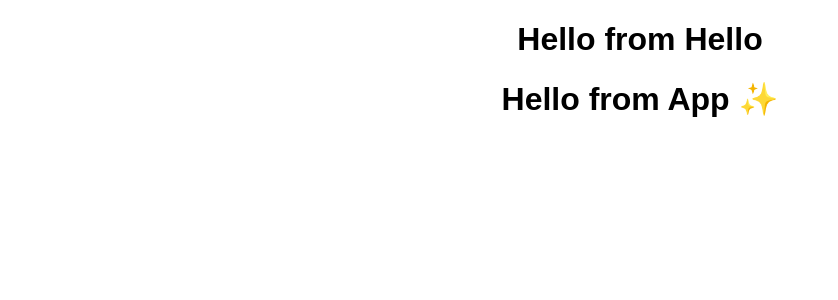
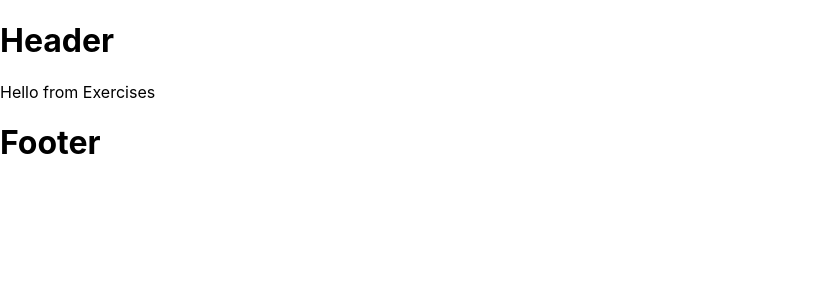
Before and after one commit to neandertalecj/react-material-ui-execisses, a React (Create React App) app: page / in a window 1280 px wide. Shown: the top 300 px of the page, without its empty margins (0-838 px from the left). Built offline with nearby package versions, Linux system fonts and the light colour scheme.

Commit message:
1-st lesson finished

```diff
--- a/src/App.js
+++ b/src/App.js
@@ -1,20 +1,15 @@
-import React, { Component } from 'react';
-// import logo from './logo.svg';
-// import './App.css';
-import Hello from './components/Hello'
-
-const styles = {
-  fontFamily: "sans-serif",
-  textAlign: "center"
-}
+import React, { Component, Fragment } from 'react';
+import { Header, Footer} from './components/layouts'
+import Exercises from './components/exercises'
 
 class App extends Component {
   render() {
     return (
-      <div style={styles}>
-        <Hello name='Hello from Hello' />
-        <h1>Hello from App {"\u2728"}</h1>
-      </div>
+      <Fragment>
+        <Header />
+        <Exercises />
+        <Footer />
+      </Fragment>
     );
   }
 }
--- /dev/null
+++ b/src/components/exercises/index.js
@@ -0,0 +1,6 @@
+import React from 'react';
+
+export default props =>
+    <div>
+        Hello from Exercises
+    </div>
--- a/src/components/Hello.jsx
+++ b/src/components/layouts/Footer.jsx
@@ -1,12 +1,12 @@
 import React, { Component } from 'react';
 
-class Hello extends Component {
+class Footer extends Component {
     state = {  }
     render() {
         return (
-            <h1>{this.props.name}</h1>
+            <h1>Footer</h1>
          );
     }
 }
 
-export default Hello;
+export default Footer;
--- /dev/null
+++ b/src/components/layouts/Header.jsx
@@ -0,0 +1,12 @@
+import React, { Component } from 'react'
+
+class Header extends Component {
+    state = {  }
+    render() {
+        return (
+            <h1>Header</h1>
+         );
+    }
+}
+
+export default Header;
--- /dev/null
+++ b/src/components/layouts/index.js
@@ -0,0 +1,7 @@
+import Header from './Header'
+import  Footer from './Footer'
+
+export {
+    Header,
+    Footer
+}
```
